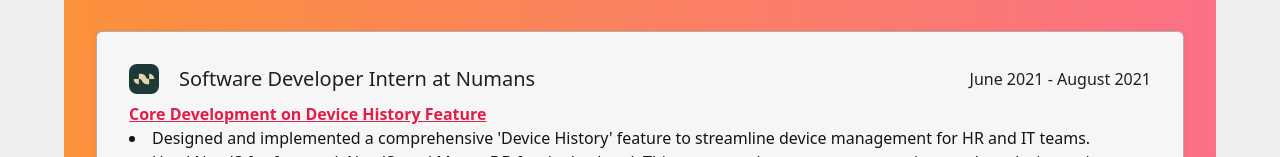
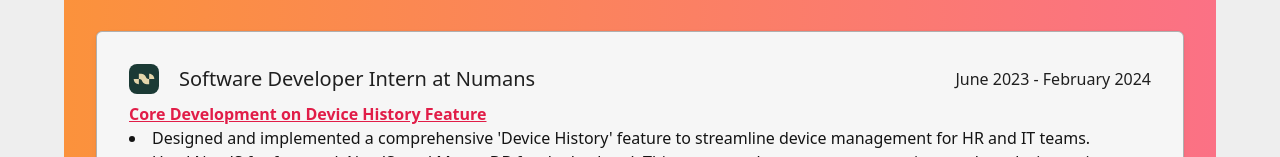
Before and after one commit to niketjain1/Portfolio, a React (Create React App) app: page / in a window 1280 px wide. Shown: the part 756-913 px from the top of the page. Built offline with nearby package versions, Linux system fonts and the light colour scheme.

Commit message:
👌 IMPROVE: fix typo

```diff
--- a/src/components/Experience.jsx
+++ b/src/components/Experience.jsx
@@ -13,7 +13,7 @@ const Experience = () => {
               Software Developer Intern at Numans
             </div>
             <div className="ml-auto text-gray-800 dark:text-gray-800">
-              June 2021 - August 2021
+              June 2023 - February 2024
             </div>
           </div>
           <div className="mb-3 text-start">
```
